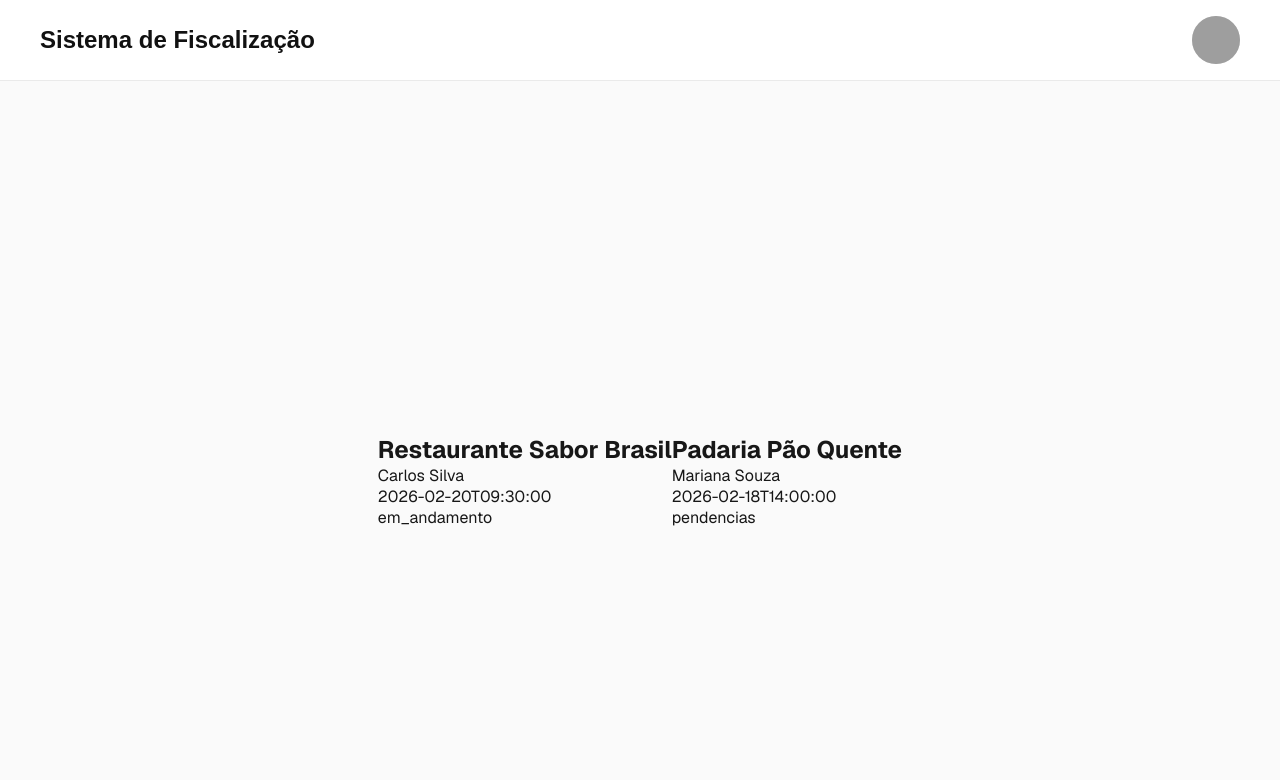
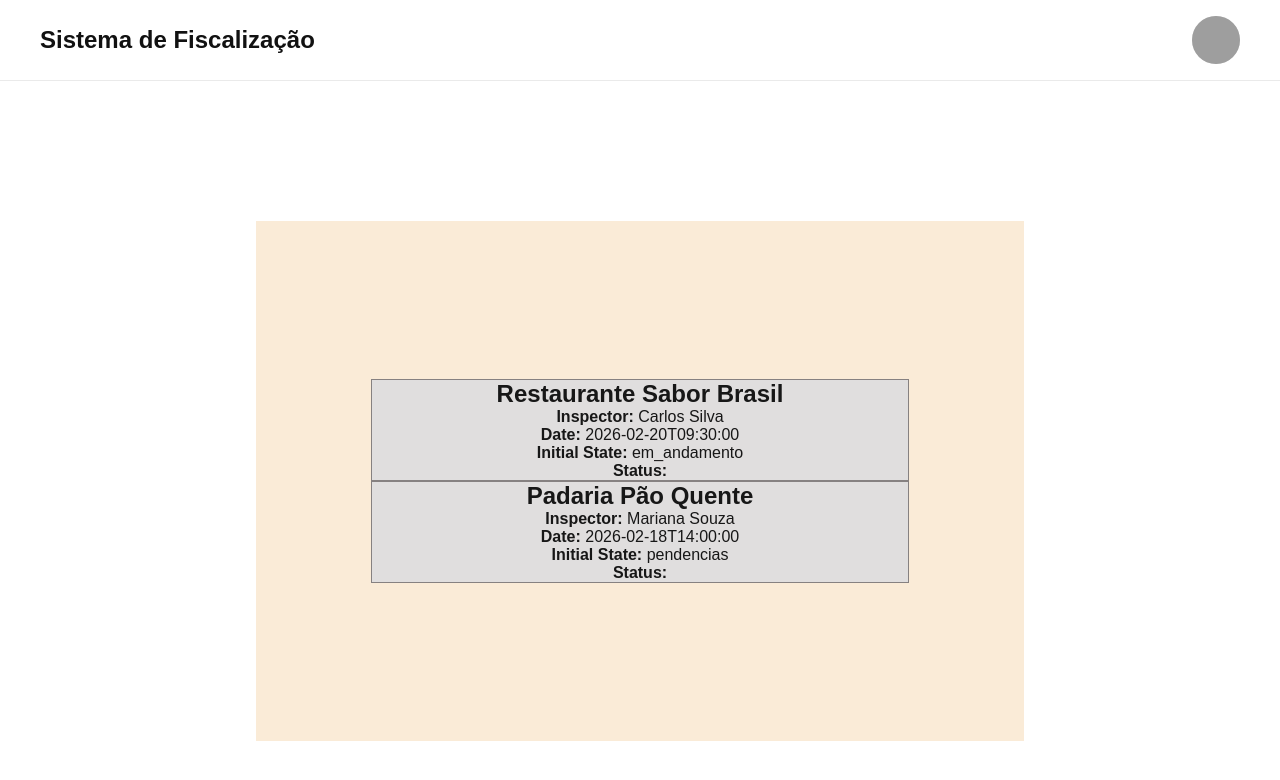
Before and after one commit to jefersongomesjr/inspections-app, a Next.js app: page /inspections in a window 1280 px wide. Shown: the top 780 px of the page. Built offline with nearby package versions, Linux system fonts and the light colour scheme; data requests are answered from the project's data file; grey boxes are pictures that could not be loaded.

Commit message:
feat: change page style

```diff
--- a/src/app/inspections/page.module.css
+++ b/src/app/inspections/page.module.css
@@ -1,4 +1,4 @@
-.page {
+/*.page {
   --background: #fafafa;
   --foreground: #fff;
 
@@ -17,17 +17,7 @@
   background-color: var(--background);
 }
 
-.main {
-  display: flex;
-  min-height: 100vh;
-  width: 100%;
-  max-width: 800px;
-  flex-direction: column;
-  align-items: flex-start;
-  justify-content: space-between;
-  background-color: var(--foreground);
-  padding: 120px 60px;
-}
+
 
 .intro {
   display: flex;
@@ -93,7 +83,6 @@ a.secondary {
   border-color: var(--button-secondary-border);
 }
 
-/* Enable hover only on non-touch devices */
 @media (hover: hover) and (pointer: fine) {
   a.primary:hover {
     background: var(--button-primary-hover);
@@ -139,3 +128,28 @@ a.secondary {
     --button-secondary-border: #1a1a1a;
   }
 }
+
+*/
+
+.main {
+  background-color: rgb(255, 255, 255);
+  display: flex;
+  flex-direction: column;
+  margin: auto;
+  align-items: center;
+  justify-content: center;
+  height: 100vh;
+  justify-self: center;
+}
+
+.inspectionContainer{
+    background-color: antiquewhite;
+  display: flex;
+  flex-direction: column;
+  width: 60%;
+  margin: auto;
+  align-items: center;
+  justify-content: center;
+  height: 65vh;
+  justify-self: center;
+}
--- a/src/app/inspections/page.tsx
+++ b/src/app/inspections/page.tsx
@@ -4,9 +4,9 @@ import { useEffect, useState } from "react";
 import { getInspections } from "@/services/inspections.service";
 import styles from "./page.module.css";
 import { Inspection } from "@/types/inspections";
+import Card from "@/app/components/organisms/Card";
 
-
-export default function InspectionsPage() {
+export default function Home() {
   const [inspections, setInspections] = useState<Inspection[]>([]);
 
   useEffect(() => {
@@ -14,16 +14,13 @@ export default function InspectionsPage() {
   }, []);
 
   return (
-    <div className={styles.page}>
-      {inspections.map((inspection) => (
-        <div key={inspection.id}>
-          <h2>{inspection.location}</h2>
-          <p>{inspection.inspector}</p>
-          <p>{inspection.date}</p>
-          <p>{inspection.initial_state}</p>
-          <p>{inspection.status}</p>
-        </div>
+    <div className={styles.main}>
+      <section className={styles.inspectionContainer} >
+            {inspections.map((inspection) => (
+        <Card key={inspection.id} inspection={inspection} />
       ))}
+      </section>
+
     </div>
   );
 }
```
